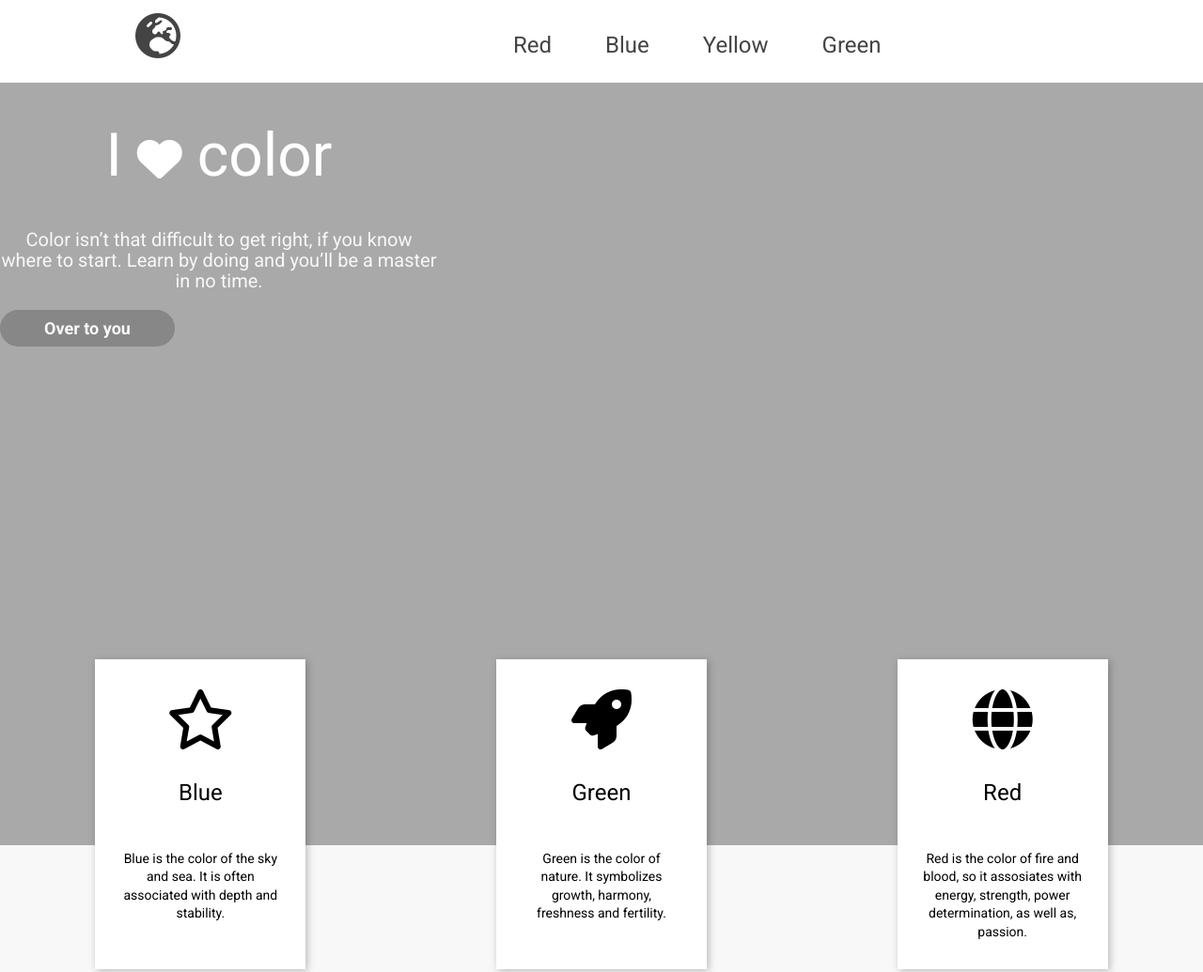
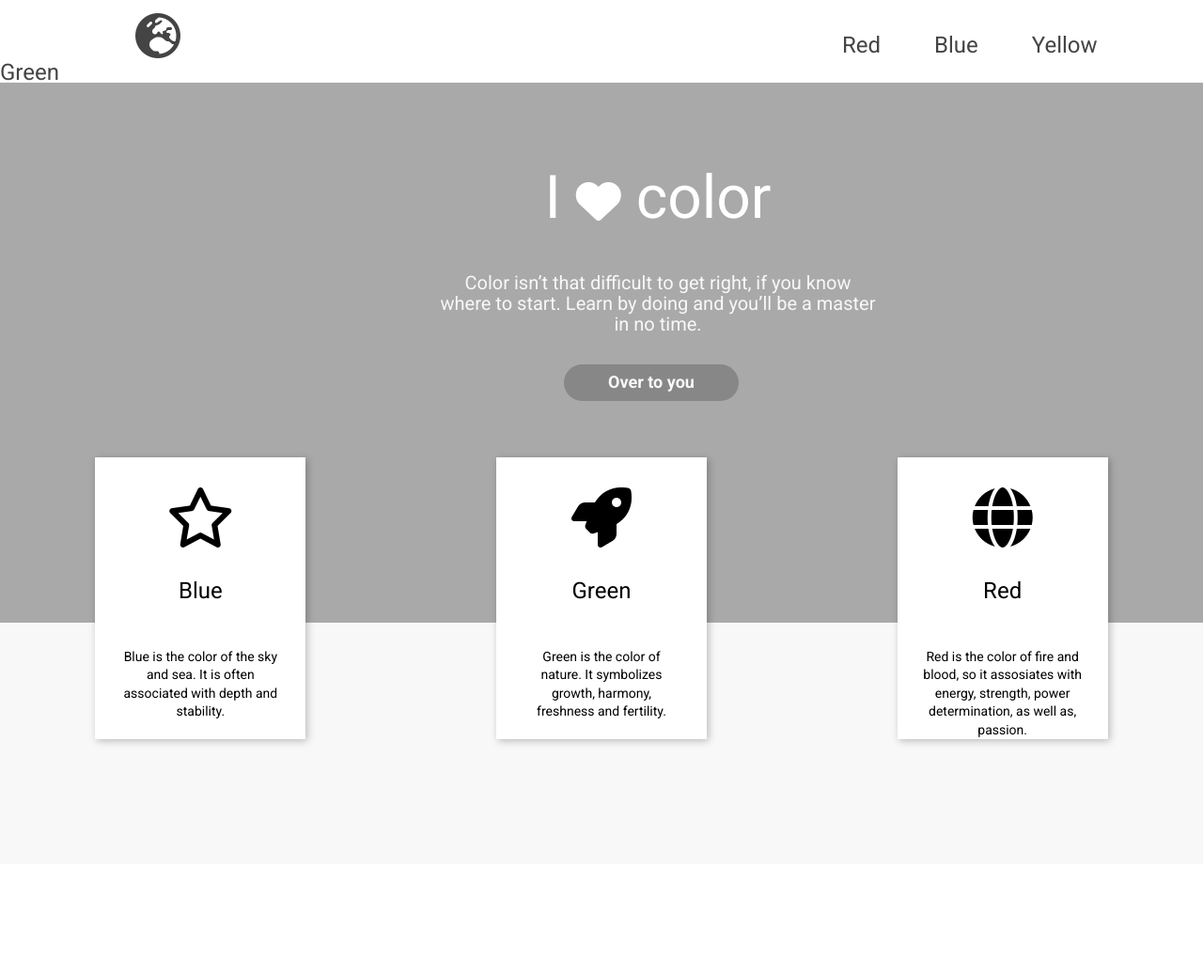
Before and after one commit to zznicole/flexbox_-BEM, a plain HTML site: page index.html in a window 1280 px wide. Shown: the top 1035 px of the page at 94% size. After the commit the page ends 920 px from the top, so only its background shows below. Drawn offline with Linux system fonts and the light colour scheme.

Commit message:
flex-BEM page is done

```diff
--- a/index.html
+++ b/index.html
@@ -4,9 +4,7 @@
     <meta charset="UTF-8">
     <meta name="viewport" content="width=device-width, initial-scale=1.0">
     <title>Productly</title>
-    <link href="https://fonts.googleapis.com/icon?family=Material+Icons"
-      rel="stylesheet">
-      <link href="https://fonts.googleapis.com/css?family=Roboto:400,700&display=swap" rel="stylesheet">
+    <link href="https://fonts.googleapis.com/css?family=Roboto:400,700&display=swap" rel="stylesheet">
     <link rel="stylesheet" href="style/index.css">
     <script src="https://kit.fontawesome.com/8dd6362ff9.js" crossorigin="anonymous"></script>
 
@@ -29,12 +27,11 @@
                 <div class="hero__text">
                     <h1 class="hero__text--h1">I <i class="fas fa-heart heart-icon"></i> color</h1>
                 </div>
-                    <p class="hero__text--content">Color isn’t that difficult to get right, if you know where to start.
+                <p class="hero__text--text">Color isn’t that difficult to get right, if you know where to start.
                         Learn by doing and you’ll be a master in no time.</p>
-                    <button class="hero__button">Over to you</button>
+                <button class="hero__button">Over to you</button>
             </div>
-        </div class="rectangle"></section>
-
+        </div>
         <div class="flexbox__container">
             <div class="card">
                 <i class="far fa-star card__icon"></i>
@@ -53,8 +50,6 @@
 
             </div>
         </div>
-
     </main>
-    <div class="footer"></div>
-
+    <footer class="footer"></footer>
 </body>
--- a/style/index.css
+++ b/style/index.css
@@ -2,7 +2,7 @@ body {
     margin: 0;
 }
 .navigation {
-    display:block;
+    display: block;
     width: 100%;
     height: 88px;
     background: #FFFFFF;
@@ -17,7 +17,7 @@ body {
 }
 
 a:hover {
-    color:aqua;
+    color: aqua;
     text-decoration: none;
 }
 
@@ -36,6 +36,7 @@ a {
     text-align: center;
     color: #444444;
     margin-right: 53px;
+    margin-left: 350px;
 }
 
 .navigation__link--blue {
@@ -72,7 +73,7 @@ a {
 
 main {
     width: 100%;
-    height: 812px;
+    height: 575px;
     background-color: darkgrey;
 }
 
@@ -90,7 +91,9 @@ main {
     height: 244px;
     margin-left: auto;
     margin-right: auto;
-
+    position: relative;
+    left: 467px;
+    margin-top: 91px;
 }
 
 .heart-icon {
@@ -116,7 +119,9 @@ main {
 
 }
 
-.hero__text--content {
+.hero__text--text {
+    width: 466px;
+    height: 78px;
     font-family: Roboto;
     font-style: normal;
     font-weight: 500;
@@ -139,6 +144,9 @@ main {
     width: 186px;
     height: 39px;
     border: 0px;
+
+    position: relative;
+    left: 133px;
 }
 
 .hero__button:hover {
@@ -148,19 +156,16 @@ main {
 
 .flexbox__container {
     width: 100%;
-    height: 700px;
+    height: 575px;
     display: flex;
     flex-direction: row;
     align-items: flex-end;
     justify-content: space-around;
-
 }
-
-
 
 .card {
     width: 224px;
-    height: 278px;
+    height: 248px;
     background-color: #ffffff;
     box-shadow: 2px 2px 8px rgba(0,0,0,0.25);
     display: flex;
@@ -168,7 +173,7 @@ main {
     align-items: center;
     padding-top: 32px;
     padding-bottom: 20px;
-
+    margin-bottom: 120px;
 }
 
 .card__icon {
@@ -188,6 +193,7 @@ main {
 .card__text {
     width: 170px;
     height: 74px;
+
     font-family: Roboto;
     font-style: normal;
     font-weight: normal;
@@ -195,12 +201,10 @@ main {
     line-height: 1.4;
     text-align: center;
     color: #000000
-
 }
 
 .footer {
     width: 100%;
     height: 257px;
     background: #F8F8F8;
-
 }
```
